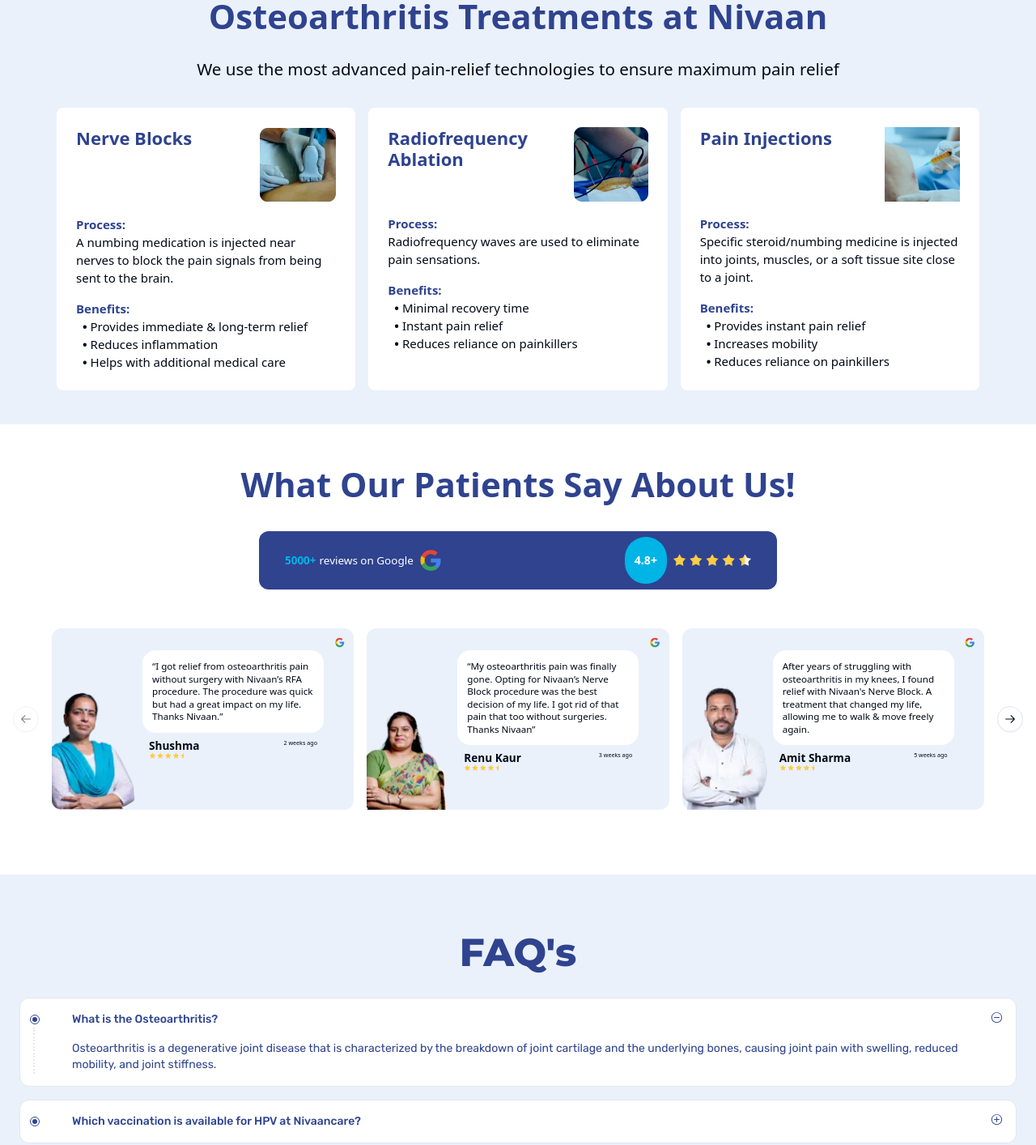
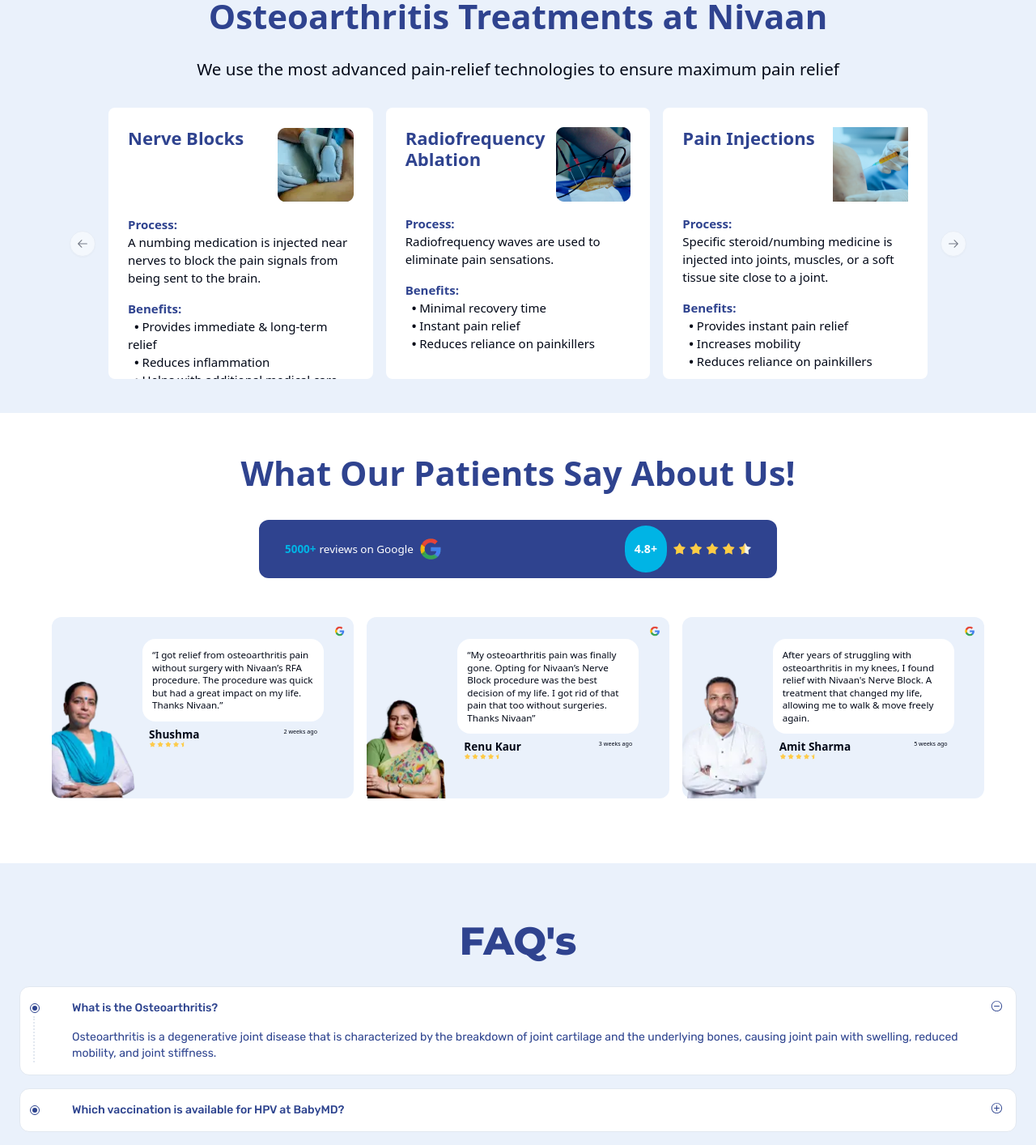
Before and after one commit to levyng00/Nivaan-Test, a Next.js app: page /herniated in a window 1280 px wide. Shown: the part 1480-2894 px from the top of the page at 81% size. Built offline with nearby package versions, Linux system fonts and the light colour scheme.

Commit message:
added data as prop, used only carousel in treatCarousel, conditionally render prev and next button

```diff
--- a/src/app/api/data.ts
+++ b/src/app/api/data.ts
@@ -28,10 +28,10 @@
   name: string;
   reviewText: string;
   postedWhen: string;
-  img: ImageLoaderProps;
+  img: StaticImageData;
 };
 
-export type Card = {
+export type faqData = {
   title: string;
   desc: string;
 };
@@ -39,7 +39,7 @@
 export type TreatmentData = {
     id: number;
     name: string;
-    img: ImageLoaderProps;
+    img: StaticImageData;
     process: string;
     benefits: string[]
 }
@@ -152,7 +152,7 @@
     },
 ];
 
-export const herniatedFaqData: Card[] = [
+export const herniatedFaqData: faqData[] = [
 {
     title: "What is the Osteoarthritis?",
     desc: "Osteoarthritis is a degenerative joint disease that is characterized by the breakdown of joint cartilage and the underlying bones, causing joint pain with swelling, reduced mobility, and joint stiffness.",
@@ -235,7 +235,7 @@
   }
 ];
 
-export const kneePainFaqData: Card[] = [
+export const kneePainFaqData: faqData[] = [
     {
       title: "Why choose Nivaan over other hospitals for knee pain treatment?",
       desc: "Nivaan stands out for its multidisciplinary approach, combining advanced non-surgical methods, personalised care, and a team of experienced specialists. This holistic approach ensures comprehensive treatment with a focus on not just relieving symptoms but also addressing the root causes of knee pain.",
@@ -311,7 +311,7 @@
     },
 ];
 
-export const osteoarthritisFaqData: Card[] = [
+export const osteoarthritisFaqData: faqData[] = [
     {
         title: "What is the Osteoarthritis?",
         desc: "Osteoarthritis is a degenerative joint disease that is characterized by the breakdown of joint cartilage and the underlying bones, causing joint pain with swelling, reduced mobility, and joint stiffness.",
--- a/src/app/herniated/page.tsx
+++ b/src/app/herniated/page.tsx
@@ -8,6 +8,7 @@
 import TreatmentAtNivaan from "@/sections/TreatmentAtNivaan/TreatmentAtNivaan";
 import WhatPatientSayAboutUs from "@/sections/WhatPatientSayAboutUs/WhatPatientSayAboutUs";
 import React, { Suspense } from "react";
+import { doctorData, herniatedFaqData, herniatedPatientReviewData, herniatedTreatmentAtNivan } from "../api/data";
 
 const page = () => {
   return (
@@ -15,10 +16,10 @@
       <Suspense>
         <Navbar />
         <HeroSection />
-        <OurCareExperts />
-        <TreatmentAtNivaan />
-        <WhatPatientSayAboutUs />
-        <Faq />
+        <OurCareExperts doctorData={doctorData} />
+        <TreatmentAtNivaan TreatmentCardData={herniatedTreatmentAtNivan} />
+        <WhatPatientSayAboutUs patientReviewData={herniatedPatientReviewData} />
+        <Faq askedCardData={herniatedFaqData} />
         <FormAd />
         <Footer />
       </Suspense>
--- a/src/components/PatientReviewCardCarousel.tsx
+++ b/src/components/PatientReviewCardCarousel.tsx
@@ -1,5 +1,5 @@
 import React from 'react'
-import PatientReviewCard, { patientReview } from './PatientReviewCard'
+import PatientReviewCard from './PatientReviewCard'
 import { Card, CardContent } from "@/components/ui/card"
 import {
   Carousel,
@@ -8,12 +8,9 @@
   CarouselNext,
   CarouselPrevious,
 } from "@/components/ui/carousel"
+import { Review } from '@/app/api/data'
 
-interface patientReviewProps {
-    reviews: patientReview[];
-}
-
-const PatientReviewCardCarousel: React.FC<patientReviewProps> = ({ reviews }) => {
+const PatientReviewCardCarousel = ({ reviews }: { reviews: Review[] }) => {
   return (
     <div className='px-12 md:px-16'>
     <Carousel
@@ -29,8 +26,10 @@
             </CarouselItem>
         ))}
       </CarouselContent>
-      <CarouselPrevious />
-      <CarouselNext />
+      <div className={`block md:${reviews.length>3 ? "hidden" : "block"}`}>
+        <CarouselPrevious />
+        <CarouselNext />
+      </div>
     </Carousel>
     </div>
   )
--- a/src/components/TreatmentCard.tsx
+++ b/src/components/TreatmentCard.tsx
@@ -1,21 +1,10 @@
 import React from "react";
 import Image, { StaticImageData } from "next/image";
+import { TreatmentData } from "@/app/api/data";
 
-interface Treatment {
-  id: number;
-  name: string;
-  img: StaticImageData;
-  process: string;
-  benefits: string[];
-}
-
-interface TreatmentCardProps {
-  treatment: Treatment;
-}
-
-const TreatmentCard: React.FC<TreatmentCardProps> = ({ treatment }) => {
+const TreatmentCard = ({ treatment }: { treatment: TreatmentData }) => {
   return (
-    <div className="p-6 bg-white rounded-lg md:w-[33%] w-full">
+    <div className="p-6 bg-white rounded-lg w-full h-[335px]">
       <div className="flex justify-between">
         <h3 className="font-bold text-[16px] leading-[18px] md:text-[22px] md:leading-[26px] text-[#2F438F]">
           {treatment.name}
--- a/src/components/TreatmentCarousel.tsx
+++ b/src/components/TreatmentCarousel.tsx
@@ -1,8 +1,5 @@
 'use client'
-import React, {useState} from "react"
-import Treatment1Mob from '../../public/mobile/treatment-1-mob.webp'
-import Treatment2Mob from '../../public/mobile/treatment-2-mob.webp'
-import Treatment3Mob from '../../public/mobile/treatment-3-mob.webp'
+import React from 'react'
 import TreatmentCard from '@/components/TreatmentCard'
 import { Card, CardContent } from "@/components/ui/card"
 import {
@@ -11,59 +8,102 @@
   CarouselItem,
   CarouselNext,
   CarouselPrevious,
-  type CarouselApi,
 } from "@/components/ui/carousel"
+import { TreatmentData } from "@/app/api/data";
 
-export default function TreatmentCarousel() {
-  const [api, setApi] = useState<CarouselApi>()
-  const [current, setCurrent] = useState(0)
-  const [count, setCount] = useState(0)
-
-  React.useEffect(() => {
-    if (!api) {
-      return
-    }
-
-    setCount(api.scrollSnapList().length)
-    setCurrent(api.selectedScrollSnap() + 1)
-
-    api.on("select", () => {
-      setCurrent(api.selectedScrollSnap() + 1)
-    })
-  }, [api])
-
+const PatientReviewCardCarousel = ({ TreatmentCardData }: { TreatmentCardData: TreatmentData[] }) => {
   return (
-    <div>
-      <Carousel className="w-full max-w-xs">
-        <CarouselContent>
-        {TreatmentCardDataMob.map((treatment) => (
-            <CarouselItem key={treatment.id}>
-              <TreatmentCard treatment={treatment} />
+    <div className='px-2 md:px-16'>
+    <Carousel
+      opts={{
+        align: "start",
+      }}
+      className="w-full"
+    >
+      <CarouselContent>
+        {TreatmentCardData?.map(treatment => (
+            <CarouselItem key={treatment.id} className="md:basis-1/2 lg:basis-1/3">
+                <TreatmentCard treatment={treatment} />
             </CarouselItem>
-          ))}
-        </CarouselContent>
+        ))}
+      </CarouselContent>
+      <div className={`block md:${TreatmentCardData.length>3 ? "hidden" : "block"}`}>
         <CarouselPrevious />
         <CarouselNext />
-      </Carousel>
-      {/* <div className="mt-[-60px] text-center text-sm text-muted-foreground">
-        Slide {current} of {count}
-      </div> */}
-      <div className="flex justify-center mt-2 space-x-2 h-6">
-        {Array.from({ length: count }).map((_, index) => (
-          <div
-            key={index}
-            className={`w-3 h-3 rounded-full ${
-              current === index + 1 ? 'bg-blue-500' : 'bg-gray-300'
-            }`}
-          />
-        ))}
       </div>
+    </Carousel>
     </div>
   )
 }
 
-const TreatmentCardDataMob = [
-    {id: 1, name: 'Nerve Blocks', img: Treatment1Mob, process: 'A numbing medication is injected near nerves to block the pain signals from being sent to the brain.', benefits: ['Provides immediate & long-term relief', 'Reduces inflammation', 'Helps with additional medical care']},
-    {id: 2, name: 'Radiofrequency Ablation', img: Treatment2Mob, process: 'Radiofrequency waves are used to eliminate pain sensations.', benefits: ['Minimal recovery time', 'Instant pain relief', 'Reduces reliance on painkillers']},
-    {id: 3, name: 'Pain Injections', img: Treatment3Mob, process: 'Specific steroid/numbing medicine is injected into joints, muscles, or a soft tissue site close to a joint.', benefits: ['Provides instant pain relief', 'Increases mobility', 'Reduces reliance on painkillers']}
-]
+export default PatientReviewCardCarousel
+
+// 'use client'
+// import React, {useState} from "react"
+// import Treatment1Mob from '../../public/mobile/treatment-1-mob.webp'
+// import Treatment2Mob from '../../public/mobile/treatment-2-mob.webp'
+// import Treatment3Mob from '../../public/mobile/treatment-3-mob.webp'
+// import TreatmentCard from '@/components/TreatmentCard'
+// import { Card, CardContent } from "@/components/ui/card"
+// import {
+//   Carousel,
+//   CarouselContent,
+//   CarouselItem,
+//   CarouselNext,
+//   CarouselPrevious,
+//   type CarouselApi,
+// } from "@/components/ui/carousel"
+
+// export default function TreatmentCarousel() {
+//   const [api, setApi] = useState<CarouselApi>()
+//   const [current, setCurrent] = useState(0)
+//   const [count, setCount] = useState(0)
+
+//   React.useEffect(() => {
+//     if (!api) {
+//       return
+//     }
+
+//     setCount(api.scrollSnapList().length)
+//     setCurrent(api.selectedScrollSnap() + 1)
+
+//     api.on("select", () => {
+//       setCurrent(api.selectedScrollSnap() + 1)
+//     })
+//   }, [api])
+
+//   return (
+//     <div>
+//       <Carousel className="w-full max-w-xs">
+//         <CarouselContent>
+//         {TreatmentCardDataMob.map((treatment) => (
+//             <CarouselItem key={treatment.id}>
+//               <TreatmentCard treatment={treatment} />
+//             </CarouselItem>
+//           ))}
+//         </CarouselContent>
+//         <CarouselPrevious />
+//         <CarouselNext />
+//       </Carousel>
+//       {/* <div className="mt-[-60px] text-center text-sm text-muted-foreground">
+//         Slide {current} of {count}
+//       </div> */}
+//       <div className="flex justify-center mt-2 space-x-2 h-6">
+//         {Array.from({ length: count }).map((_, index) => (
+//           <div
+//             key={index}
+//             className={`w-3 h-3 rounded-full ${
+//               current === index + 1 ? 'bg-blue-500' : 'bg-gray-300'
+//             }`}
+//           />
+//         ))}
+//       </div>
+//     </div>
+//   )
+// }
+
+// const TreatmentCardDataMob = [
+//     {id: 1, name: 'Nerve Blocks', img: Treatment1Mob, process: 'A numbing medication is injected near nerves to block the pain signals from being sent to the brain.', benefits: ['Provides immediate & long-term relief', 'Reduces inflammation', 'Helps with additional medical care']},
+//     {id: 2, name: 'Radiofrequency Ablation', img: Treatment2Mob, process: 'Radiofrequency waves are used to eliminate pain sensations.', benefits: ['Minimal recovery time', 'Instant pain relief', 'Reduces reliance on painkillers']},
+//     {id: 3, name: 'Pain Injections', img: Treatment3Mob, process: 'Specific steroid/numbing medicine is injected into joints, muscles, or a soft tissue site close to a joint.', benefits: ['Provides instant pain relief', 'Increases mobility', 'Reduces reliance on painkillers']}
+// ]
--- a/src/sections/Faq/Faq.tsx
+++ b/src/sections/Faq/Faq.tsx
@@ -4,8 +4,9 @@
 import FaqCard from "@/components/FaqCard";
 import Image from "next/image";
 import React, { useState } from "react";
+import { faqData } from "@/app/api/data";
 
-const Faq = () => {
+const Faq = ({askedCardData}: {askedCardData: faqData[]}) => {
   const [openCardIndex, setOpenCardIndex] = useState(0);
 
   const handleCardToggle = (index: number) => {
--- a/src/sections/OurCareExperts/OurCareExperts.tsx
+++ b/src/sections/OurCareExperts/OurCareExperts.tsx
@@ -5,10 +5,11 @@
 import doc1 from "../../../public/desktop/doc-1.webp";
 import doc2 from "../../../public/desktop/doc-2.webp";
 import doc3 from "../../../public/desktop/doc-3.webp";
-import DoctorCard, { Doctor } from "@/components/DoctorCard";
+import DoctorCard from "@/components/DoctorCard";
 import CustomButton from "@/components/CustomButton";
+import { Doctor } from "@/app/api/data";
 
-const OurCareExperts = () => {
+const OurCareExperts = ({doctorData}: {doctorData: Doctor[]}) => {
   const handleClick = () => console.log("Book Consultation in OurCareExperts");
   return (
     <section className="max-w-7xl mx-auto">
--- a/src/sections/TreatmentAtNivaan/TreatmentAtNivaan.tsx
+++ b/src/sections/TreatmentAtNivaan/TreatmentAtNivaan.tsx
@@ -1,31 +1,25 @@
 import React from 'react'
-import Treatment1 from '../../../public/desktop/treatment-1.webp'
-import Treatment2 from '../../../public/desktop/treatment-2.webp'
-import Treatment3 from '../../../public/desktop/treatment-3.webp'
-import TreatmentCard from '@/components/TreatmentCard'
 import TreatmentCarousel from '@/components/TreatmentCarousel'
+import { TreatmentData } from '@/app/api/data'
 
-const TreatmentAtNivaan = () => {
+const TreatmentAtNivaan = ({ TreatmentCardData }: { TreatmentCardData: TreatmentData[] }) => {
   return (
     <section className='bg-[#EAF1FB] py-[42px] px-11 md:px-[70px]'>
         <h2 className='mx-auto w-[75%] md:w-full font-extrabold text-[18px] leading-[20.34px] md:text-[42px] md:leading-[51.2px] text-[#2F438F] text-center'>Osteoarthritis Treatments at Nivaan</h2>
         <p className='mx-auto w-[90%] md:w-full text-[12px] leading-[14.22px] md:text-[20.55px] md:leading-[32px] mt-6 mb-8 text-center'>We use the most advanced pain-relief technologies to ensure  maximum pain relief</p>
-        <div className='hidden md:flex md:flex-row md:gap-4 justify-center'>
+        {/* <div className='hidden md:flex md:flex-row md:gap-4 justify-center'>
             {
-                TreatmentCardData.map(treatment => <TreatmentCard key={treatment.id} treatment={treatment} />)
+                <TreatmentCarousel TreatmentCardData={TreatmentCardData} />
             }
-        </div>
-        <div className='block md:hidden'>
-            <TreatmentCarousel />
+        </div> */}
+        {/* <div className='block md:hidden'>
+            <TreatmentCarousel TreatmentCardData={TreatmentCardData} />
+        </div> */}
+        <div>
+            <TreatmentCarousel TreatmentCardData={TreatmentCardData} />
         </div>
     </section>
   )
 }
 
 export default TreatmentAtNivaan
-
-const TreatmentCardData = [
-    {id: 1, name: 'Nerve Blocks', img: Treatment1, process: 'A numbing medication is injected near nerves to block the pain signals from being sent to the brain.', benefits: ['Provides immediate & long-term relief', 'Reduces inflammation', 'Helps with additional medical care']},
-    {id: 2, name: 'Radiofrequency Ablation', img: Treatment2, process: 'Radiofrequency waves are used to eliminate pain sensations.', benefits: ['Minimal recovery time', 'Instant pain relief', 'Reduces reliance on painkillers']},
-    {id: 3, name: 'Pain Injections', img: Treatment3, process: 'Specific steroid/numbing medicine is injected into joints, muscles, or a soft tissue site close to a joint.', benefits: ['Provides instant pain relief', 'Increases mobility', 'Reduces reliance on painkillers']}
-]
--- a/src/sections/WhatPatientSayAboutUs/WhatPatientSayAboutUs.tsx
+++ b/src/sections/WhatPatientSayAboutUs/WhatPatientSayAboutUs.tsx
@@ -7,8 +7,9 @@
 import googleIcon2 from '../../../public/desktop/google-logo.webp'
 import Image from 'next/image'
 import starImg from '../../../public/desktop/Stars.webp'
+import { Review } from '@/app/api/data'
 
-const WhatPatientSayAboutUs = () => {
+const WhatPatientSayAboutUs = ({patientReviewData}: {patientReviewData: Review[]}) => {
   return (
     <section className='pb-20'>
       <h2 className='text-[18px] leading-[22.09px] md:text-[42px] md:leading-[51.2px] font-extrabold mt-12 mb-8 text-[#2F438F] text-center w-1/2 md:w-full mx-auto'>What Our Patients Say About Us!</h2>
```
Also changed, not shown: src/app/knee-pain/page.tsx (+5 -4 lines), src/app/page.tsx (+5 -4 lines), src/components/PatientReviewCard.tsx (+2 -13 lines).
